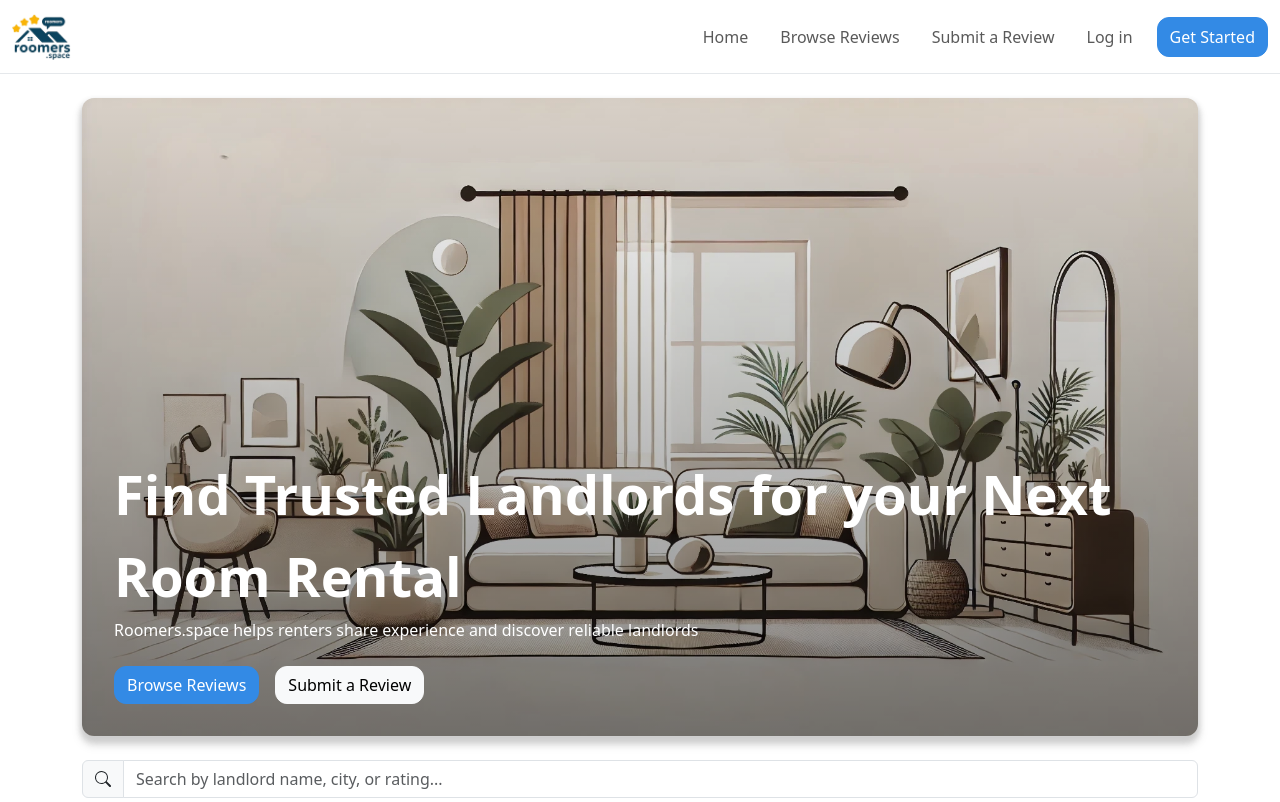
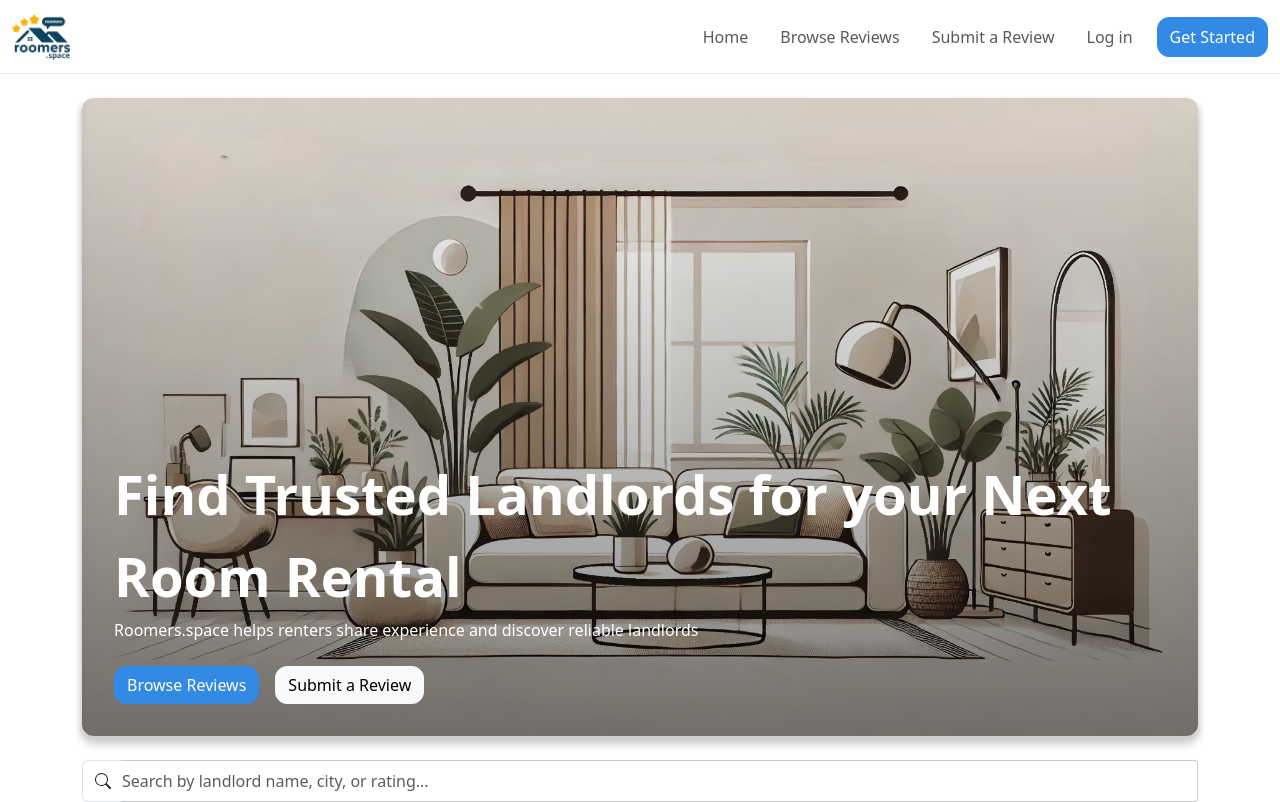
Before and after one commit to bises7/Roomers, a Next.js app: page / in a window 1280 px wide. Built offline with nearby package versions, Linux system fonts and the light colour scheme.

Commit message:
Remove the focus properties

```diff
--- a/src/app/components/Homepage/SearchBar.tsx
+++ b/src/app/components/Homepage/SearchBar.tsx
@@ -3,6 +3,8 @@ import React, { useState } from "react";
 import { FormControl, InputGroup, ListGroup } from "react-bootstrap";
 import "bootstrap-icons/font/bootstrap-icons.css";
 import { BsSearch } from "react-icons/bs";
+import classNames from "classnames";
+import styles from "../../styles/searchbar.module.scss";
 
 const SearchInput: React.FC = () => {
   const [suggestions, setSuggestions] = useState<string[]>([]);
@@ -29,10 +31,18 @@ const SearchInput: React.FC = () => {
 
   return (
     <InputGroup className="mt-4">
-      <InputGroup.Text id="basic-addon1">
+      <InputGroup.Text
+        className={classNames({
+          [styles.searchBarIcon]: true,
+        })}
+        id="basic-addon1"
+      >
         <BsSearch />
       </InputGroup.Text>
       <FormControl
+        className={classNames({
+          [styles.searchInput]: true,
+        })}
         placeholder="Search by landlord name, city, or rating..."
         aria-label="Search"
         aria-describedby="basic-addon1"
@@ -40,7 +50,12 @@ const SearchInput: React.FC = () => {
         onChange={(e) => handleSearch(e.target.value)}
       />
       {suggestions.length > 0 && (
-        <ListGroup className="position-absolute w-100">
+        <ListGroup
+          className={classNames({
+            "position-absolute w-100": true,
+            [styles.suggestionsList]: true,
+          })}
+        >
           {suggestions.map((item, index) => (
             <ListGroup.Item key={index} action onClick={() => setQuery(item)}>
               {item}
--- a/src/app/styles/page.module.scss
+++ b/src/app/styles/page.module.scss
@@ -49,3 +49,15 @@
   -webkit-box-sizing: border-box;
   box-sizing: border-box;
 }
+
+.searchBarIcon {
+  background-color: transparent !important;
+  border-right: none !important;
+}
+
+.searchBar {
+  background-color: transparent !important;
+  border-left: none !important;
+  margin-left: 0;
+  padding-left: 0;
+}
--- a/src/app/styles/searchbar.module.scss
+++ b/src/app/styles/searchbar.module.scss
@@ -10,6 +10,16 @@
   font-size: 16px;
   border: 1px solid #ccc;
   border-radius: 4px;
+  background-color: transparent !important;
+  border-left: none !important;
+  margin-left: 0;
+  padding-left: 0;
+}
+
+.searchInput:focus {
+  border-color: #ccc !important;
+  outline-color: none;
+  box-shadow: none;
 }
 
 .suggestionsList {
@@ -28,7 +38,7 @@
 }
 
 .suggestionsList li {
-  padding: 8px 10px;
+  padding: 10px 10px;
   cursor: pointer;
   line-height: 20px;
 }
@@ -40,3 +50,8 @@
 .suggestionsList li:hover {
   background-color: #f8f8f8;
 }
+
+.searchBarIcon {
+  background-color: transparent !important;
+  border-right: none !important;
+}
```
